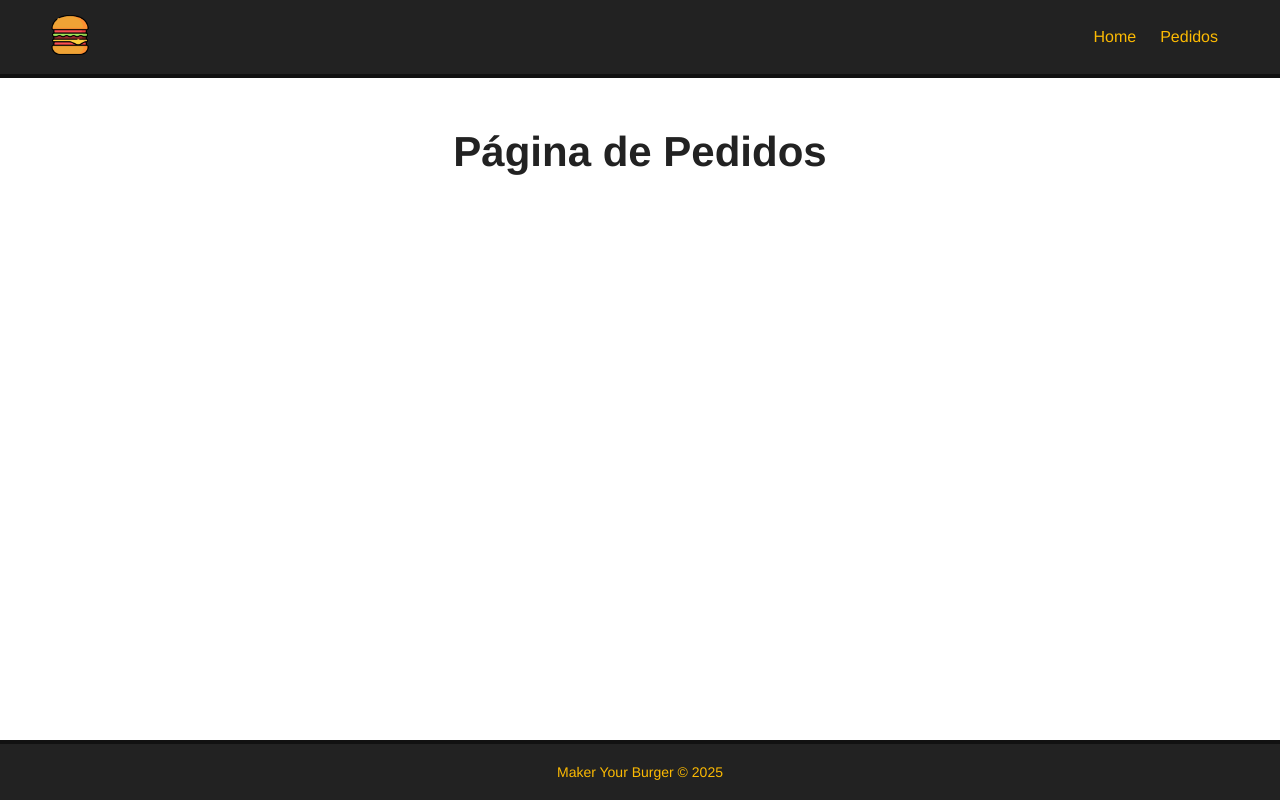
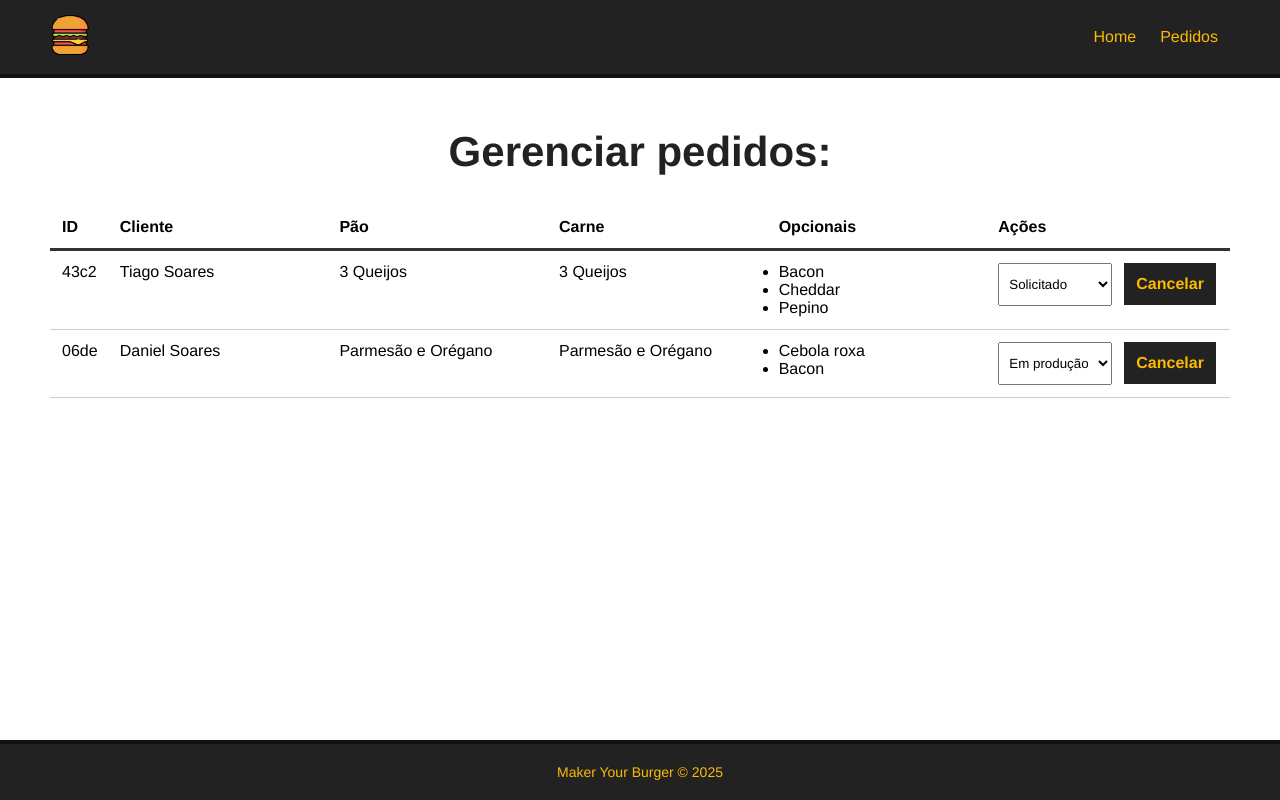
Before and after one commit to TsgoDev/make-your-burger, a Vue app: page /pedidos in a window 1280 px wide. Built offline with nearby package versions, Linux system fonts and the light colour scheme; data requests are answered from the project's data file.

Commit message:
feat: Função CRUD

```diff
--- a/db/db.json
+++ b/db/db.json
@@ -91,38 +91,6 @@
       "status": "Solicitado"
     },
     {
-      "id": "a2e3",
-      "nome": null,
-      "carne": null,
-      "pao": null,
-      "opcionais": [],
-      "status": "Solicitado"
-    },
-    {
-      "id": "1a41",
-      "nome": "",
-      "carne": "",
-      "pao": "",
-      "opcionais": [],
-      "status": "Solicitado"
-    },
-    {
-      "id": "307e",
-      "nome": "",
-      "carne": "",
-      "pao": "",
-      "opcionais": [],
-      "status": "Solicitado"
-    },
-    {
-      "id": "d42d",
-      "nome": "",
-      "carne": "",
-      "pao": "",
-      "opcionais": [],
-      "status": "Solicitado"
-    },
-    {
       "id": "06de",
       "nome": "Daniel Soares",
       "carne": "Picanha",
@@ -131,39 +99,7 @@
         "Cebola roxa",
         "Bacon"
       ],
-      "status": "Solicitado"
-    },
-    {
-      "id": "438f",
-      "nome": "Maria da Silva",
-      "carne": "Veggie burger",
-      "pao": "Parmesão e Orégano",
-      "opcionais": [
-        "Tomate",
-        "Cheddar"
-      ],
-      "status": "Solicitado"
-    },
-    {
-      "id": "f9cb",
-      "nome": "João Silva",
-      "carne": "Alcatra",
-      "pao": "Italiano Branco",
-      "opcionais": [
-        "Bacon",
-        "Cheddar"
-      ],
-      "status": "Solicitado"
-    },
-    {
-      "id": "3b03",
-      "nome": "Ester",
-      "carne": "Maminha",
-      "pao": "Parmesão e Orégano",
-      "opcionais": [
-        "Salame"
-      ],
-      "status": "Solicitado"
+      "status": "Em produção"
     }
   ]
 }
--- /dev/null
+++ b/src/components/Dashboard.vue
@@ -0,0 +1,156 @@
+<template>
+    <div id="burger-table">
+        <div>
+            <div id="burger-table-heading">
+                <div class="order-id">ID</div>
+                <div>Cliente</div>
+                <div>Pão</div>
+                <div>Carne</div>
+                <div>Opcionais</div>
+                <div>Ações</div>
+            </div>
+        </div>
+        <div id="burger-table-rows">
+            <div class="burger-table-row" v-for="burger in burgers" :key="burger_id">
+                <div class="order-number">{{ burger.id }}</div>
+                <div>{{burger.nome}}</div>
+                <div>{{ burger.pao }}</div>
+                <div>{{burger.pao}}</div>
+                <div>
+                    <ul>
+                    <li v-for="(opcional, index) in burger.opcionais" :key="index">
+                        {{opcional}}</li>
+                    </ul>
+                </div>
+                <div>
+                   <select name="status" class="status" @change="updateBurger($event, burger.id)">
+                    <option value="">Selecione</option>
+                    <option v-for="s in status" :key="s.id" :value="s.tipo" :selected="burger.status == s.tipo">
+                        {{ s.tipo }}
+                    </option>
+                   </select>
+                   <button class="delete-btn" @click="deleteBurger(burger.id)">Cancelar</button>
+                </div>
+            </div>
+        </div>
+    </div>
+</template>
+
+<script>
+
+export default {
+    name: "Dashboard",
+    data() {
+      return {
+        burgers: null,
+        burger_id: null,
+        status: []
+      }
+  },
+  methods: {
+     async getPedidos() {
+        const req = await fetch('http://localhost:3000/burgers');
+        const data = await req.json()
+
+        this.burgers = data
+
+        // Resgatar status
+        this.getStatus();
+
+    },
+    async getStatus() {
+        const req = await fetch('http://localhost:3000/status');
+        const data = await req.json()
+
+        this.status = data;
+    },
+    async deleteBurger(id) {
+        const req = await fetch(`http://localhost:3000/burgers/${id}`,{
+            method: "DELETE"
+        });
+
+        const res = await req.json();
+
+        //msg
+
+        this.getPedidos();
+    },
+    async updateBurger(event, id) {
+
+        const option = event.target.value;
+
+        const dataJson = JSON.stringify({status: option});
+
+        const req = await fetch(`http://localhost:3000/burgers/${id}`, {
+            method: "PATCH",
+            headers: {"Content-type": "application/json"},
+            body:dataJson
+        });
+
+        const res = await req.json();
+    }
+  },
+  mounted() {
+    this.getPedidos();
+  }
+}
+</script>
+
+<style scoped>
+  #burger-table {
+    max-width: 1200px;
+    margin: 0 auto;
+  }
+
+  #burger-table-heading,
+  #burger-table-rows,
+  .burger-table-row {
+    display: flex;
+    flex-wrap: wrap;
+  }
+
+  #burger-table-heading {
+    font-weight: bold;
+    padding: 12px;
+    border-bottom: 3px solid #333;
+  }
+
+  .burger-table-row {
+    width: 100%;
+    padding: 12px;
+    border-bottom: 1px solid #CCC;
+  }
+
+  #burger-table-heading div,
+  .burger-table-row div {
+    width: 19%;
+  }
+
+  #burger-table-heading .order-id,
+  .burger-table-row .order-number {
+    width: 5%;
+  }
+
+  select {
+    padding: 12px 6px;
+    margin-right: 12px;
+  }
+
+  .delete-btn {
+    background-color: #222;
+    color:#fcba03;
+    font-weight: bold;
+    border: 2px solid #222;
+    padding: 10px;
+    font-size: 16px;
+    margin: 0 auto;
+    cursor: pointer;
+    transition: .5s;
+  }
+
+  .delete-btn:hover {
+    background-color: transparent;
+    color: #222;
+  }
+
+</style>
--- a/src/views/Pedidos.vue
+++ b/src/views/Pedidos.vue
@@ -1,5 +1,18 @@
 <template>
   <div class="main-container">
-    <h1>Página de Pedidos</h1>
+    <h1>Gerenciar pedidos:</h1>
+    <Dashboard/>
   </div>
 </template>
+
+<script>
+import Dashboard from '@/components/Dashboard.vue';
+
+export default {
+  name: "Pedidos",
+  components: {
+    Dashboard
+  }
+}
+
+</script>
```
